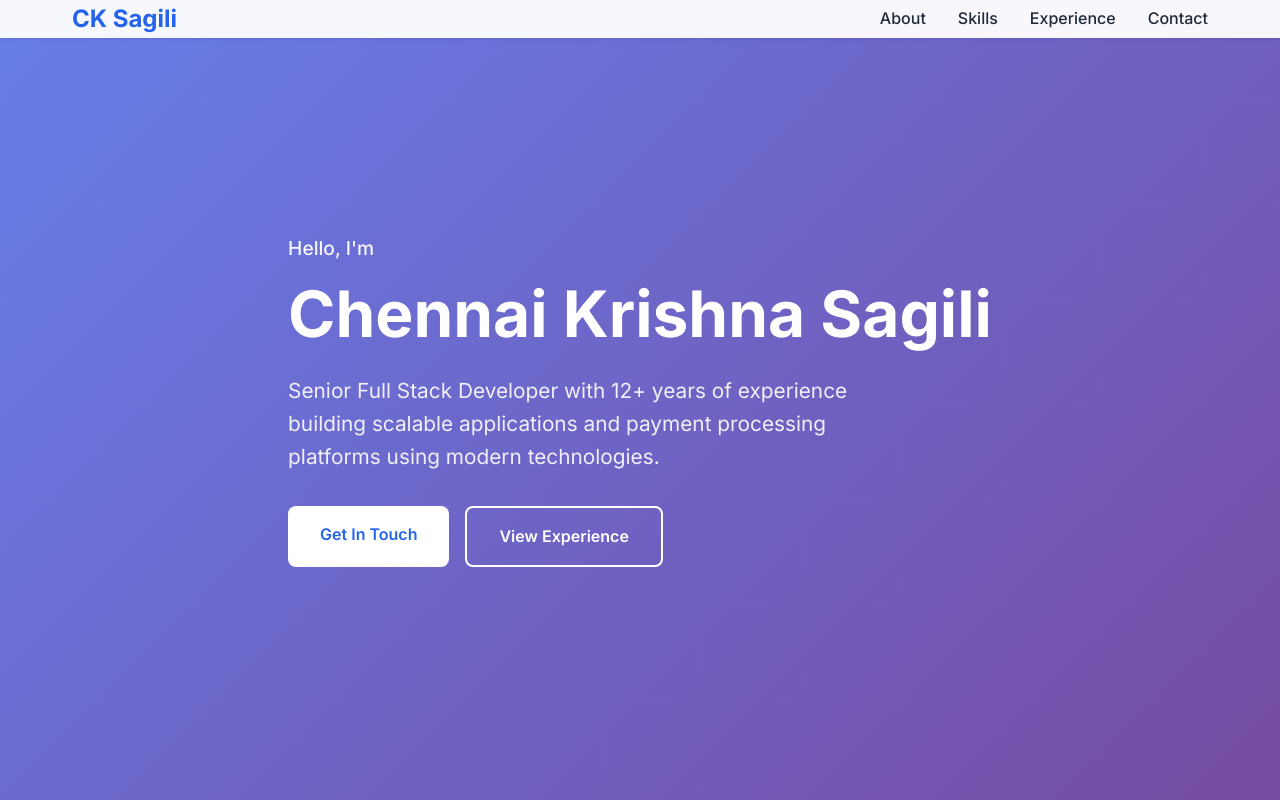
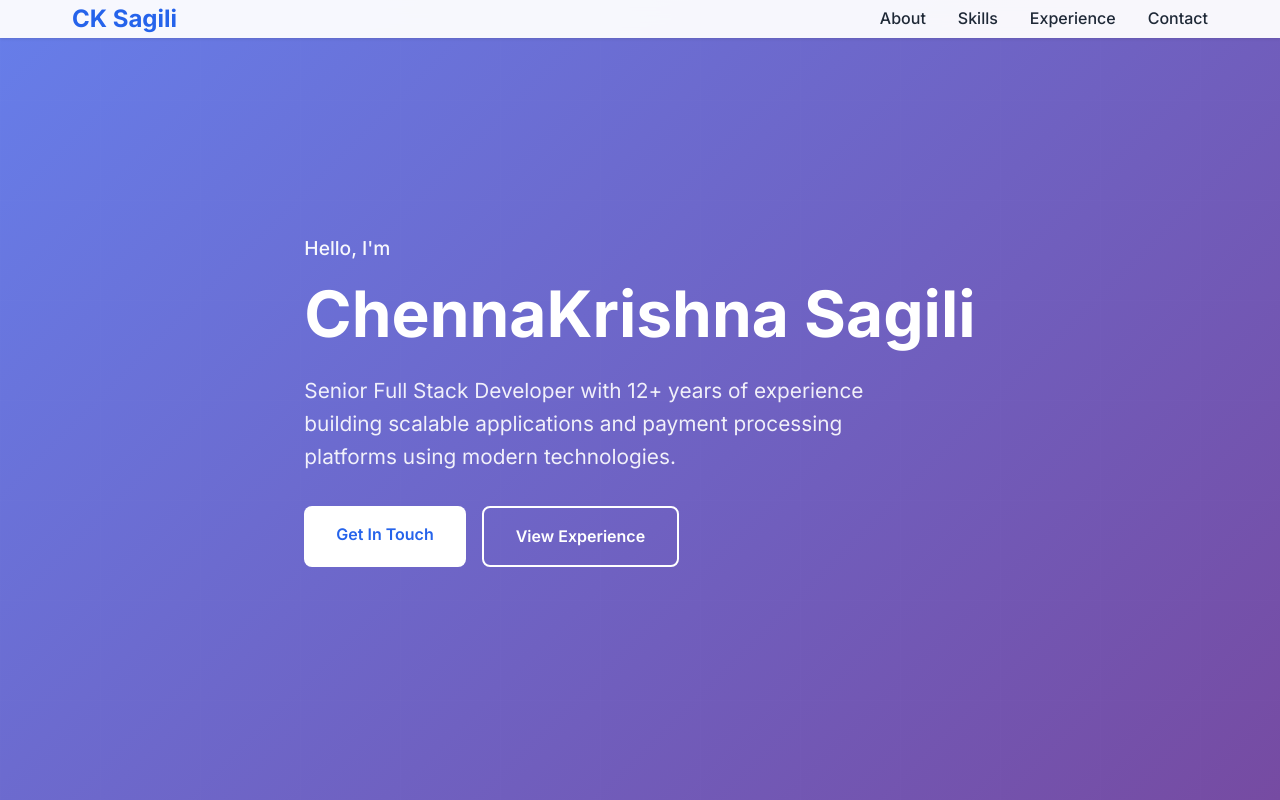
Before and after one commit to chennakrishna/chennakrishna.github.io, a plain HTML site: page index.html in a window 1280 px wide. Shown: the top 800 px of the page. Drawn offline with Linux system fonts and the light colour scheme.

Commit message:
fixing my name again

```diff
--- a/index.html
+++ b/index.html
@@ -519,7 +519,7 @@
         <div class="container">
             <div class="hero-content">
                 <div class="hero-subtitle">Hello, I'm</div>
-                <h1 class="hero-title">Chennai Krishna Sagili</h1>
+                <h1 class="hero-title">ChennaKrishna Sagili</h1>
                 <p class="hero-description">
                     Senior Full Stack Developer with 12+ years of experience building scalable applications
                     and payment processing platforms using modern technologies.
```
